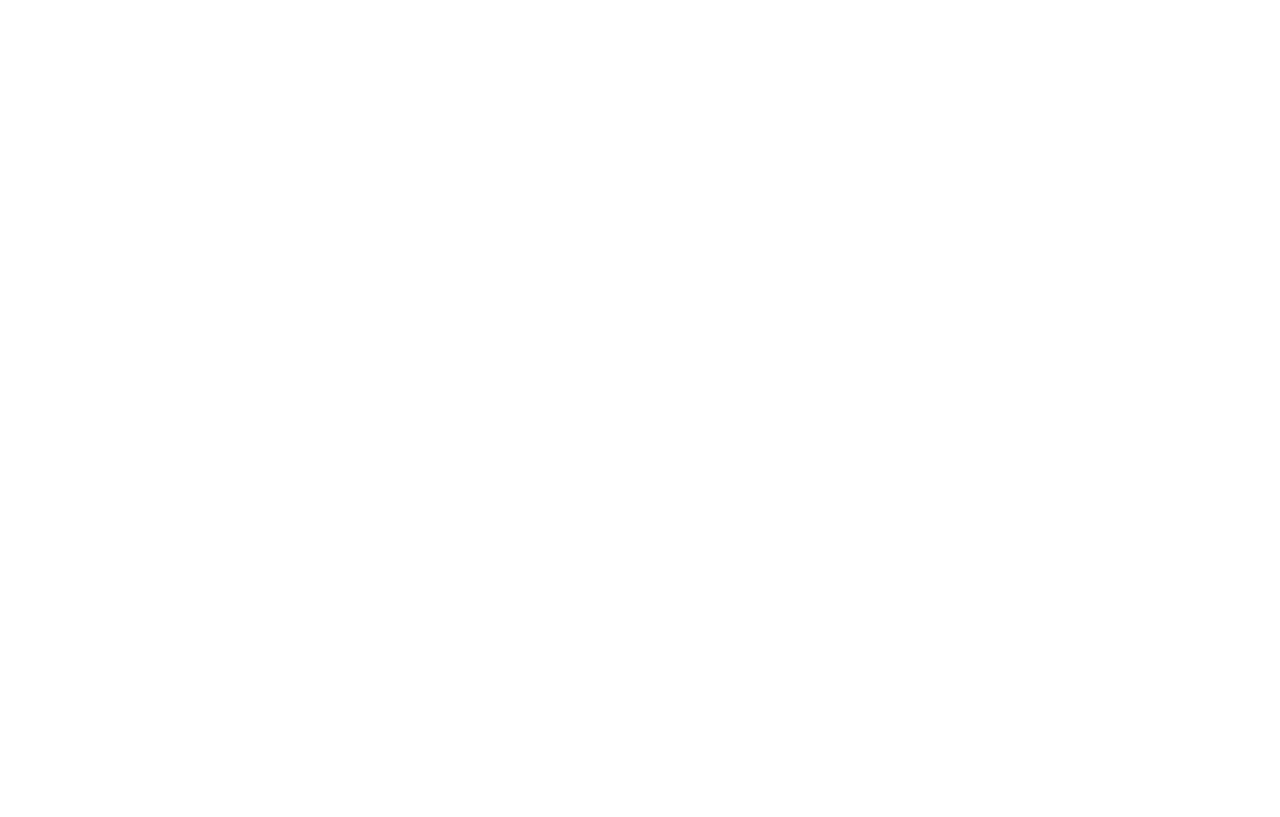
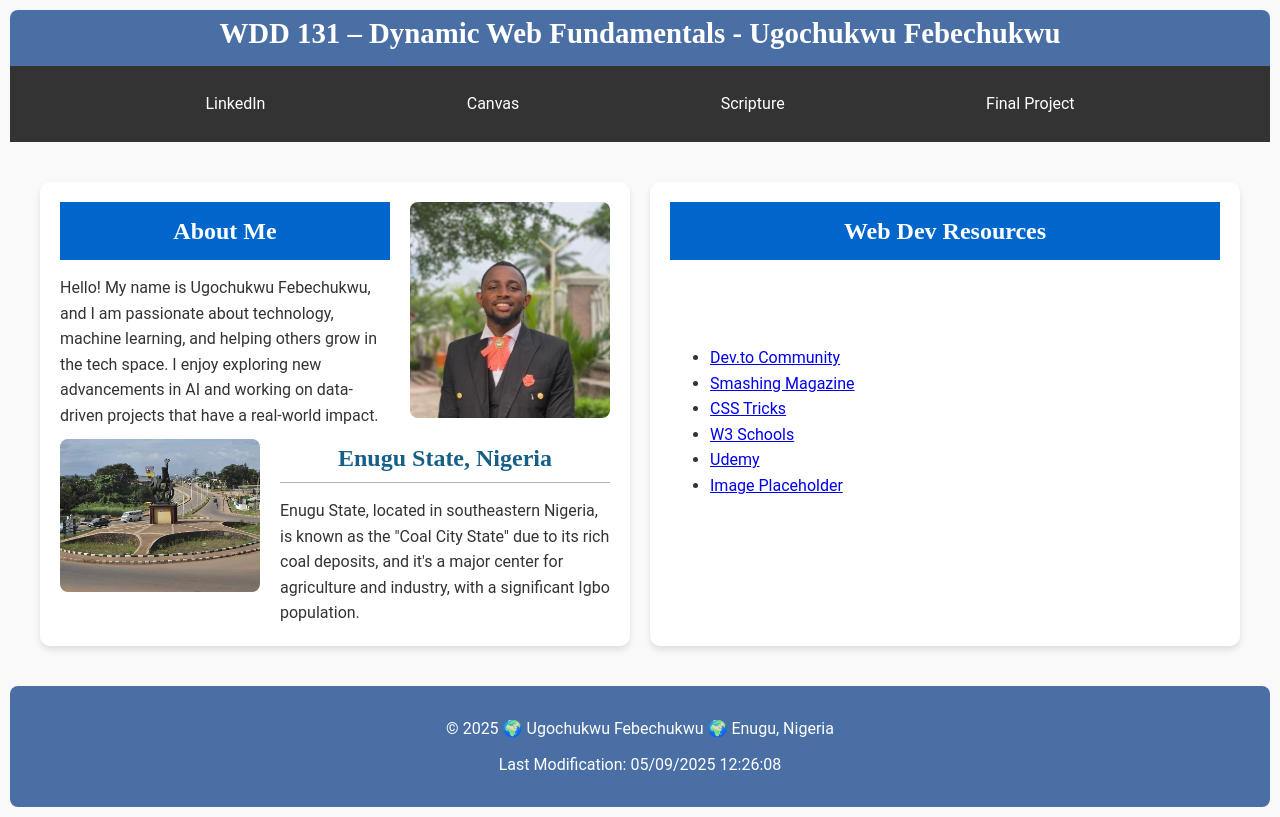
Before and after one commit to Ugofebe/wdd131, a plain HTML site: page index..html in a window 1280 px wide. Drawn offline with Linux system fonts and the light colour scheme.

Commit message:
week1 about me

```diff
--- a/index..html
+++ b/index..html
@@ -1,11 +1,65 @@
 <!DOCTYPE html>
 <html lang="en">
 <head>
+    <link rel="stylesheet" href="styles/base.css">
+    <script src="scripts/getdates.js" defer></script>
     <meta charset="UTF-8">
     <meta name="viewport" content="width=device-width, initial-scale=1.0">
-    <title>Document</title>
+    <title>WDD 131 – Dynamic Web Fundamentals - Ugochukwu Febechukwu</title>
+    <meta name="description" content="This page describes a BYU pathway student by name Ugochukwu who is a dedicated Ai Engineer and it is for the course WDD 131 – Dynamic Web Fundamentals.">
+    <meta name="author" content="Ugochukwu Febechukwu">
 </head>
 <body>
+    <header>
+        <h1>WDD 131 – Dynamic Web Fundamentals - Ugochukwu Febechukwu</h1>
+        <nav>
+          <a href="https://www.linkedin.com/in/ugotheanalyst//">LinkedIn</a>
+          <a href="https://byupw.instructure.com/">Canvas</a>
+          <a href="https://www.churchofjesuschrist.org/study/scriptures/bofm/1-ne/3?lang=eng&id=p7#p7">Scripture</a>
+          <a href="#">Final Project</a>
+        </nav>
+    </header>
+        <main>
+            <section class="card">
+                <div>
+                    <h2 class="div-h2">About Me</h2>
+                    <p>Hello! My name is Ugochukwu Febechukwu, and I am passionate about technology, machine learning, and helping others grow in the tech space. I enjoy exploring new advancements in AI and working on data-driven projects that have a real-world impact.</p>
+                    <img src="images/profile.jpeg" alt="Hello, my name is Ugochukwu Febechukwu" width="200">
 
+                </div>
+                <aside>
+                    <h2> Enugu State, Nigeria</h2>
+                    <img src="images/enugu.jpg" alt="Enugu Landscape">
+                    <p>Enugu State, located in southeastern Nigeria, is known as the "Coal City State" due to its rich coal deposits, and it's a major center for agriculture and industry, with a significant Igbo population. </p>
+                </aside>
+                <!-- <h2>About Me</h2>
+                <div class="card-content">
+                    <img src="images/profile.jpeg" alt="Hello, my name is Ugochukwu Febechukwu" width="200">
+                    <p>Hello! My name is Ugochukwu Febechukwu, and I am passionate about technology, machine learning, and helping others grow in the tech space. I enjoy exploring new advancements in AI and working on data-driven projects that have a real-world impact.</p>
+                </div>
+            </section>
+            <section class="card">
+                <h2>Enugu, Nigeria</h2>
+                <div class="card-content">
+                    <img src="images/enugu.jpg" alt="Enugu Landscape">
+                    <p>Enugu State, located in southeastern Nigeria, is known as the "Coal City State" due to its rich coal deposits, and it's a major center for agriculture and industry, with a significant Igbo population. </p>
+                </div> -->
+            </section>
+            <section class="card">
+                <h2 class="card-h2">Web Dev Resources</h2>
+                <ul class= "card-ul">
+                    <li><a href="https://dev.to/" target="_blank">Dev.to Community</a></li>
+                    <li><a href="https://www.smashingmagazine.com/" target="_blank">Smashing Magazine</a></li>
+                    <li><a href="https://css-tricks.com/" target="_blank">CSS Tricks</a></li>
+                    <li><a href="https://www.w3schools.com/" target="_blank">W3 Schools</a></li>
+                    <li><a href="https://www.udemy.com/" target="_blank">Udemy</a></li>
+                    <li><a href="https://placeholder.com/" target="_blank">Image Placeholder</a></li>
+                </ul>
+            </section>
+        </main>
+        <footer>
+            <p>&copy; <span id="currentyear"></span> 🌍 Ugochukwu Febechukwu 🌍 Enugu, Nigeria</p>
+            <p>Last Modification: <span id="lastModified"></span></p>
+        </footer>
 </body>
 </html>
--- /dev/null
+++ b/scripts/getdates.js
@@ -0,0 +1,7 @@
+// Get current year for copyright
+const currentYear = new Date().getFullYear();
+document.getElementById('currentyear').textContent = currentYear;
+
+// Get last modified date
+const lastModified = document.lastModified;
+document.getElementById('lastModified').textContent += lastModified;
--- /dev/null
+++ b/styles/base.css
@@ -0,0 +1,199 @@
+:root {
+    --primary-color: #4a6fa5;
+    --secondary-color: #166088;
+    --accent-color: #4fc3f7;
+    --text-color: #333;
+    --background-color: #f9f9f9;
+    --card-background: #ffffff;
+}
+
+* {
+    margin: 0;
+    padding: 0;
+    box-sizing: border-box;
+}
+
+body {
+    font-family: 'Roboto', sans-serif;
+    color: var(--text-color);
+    background-color: var(--background-color);
+    line-height: 1.6;
+    padding: 10px;
+}
+
+header {
+    background-color: var(--primary-color);
+    color: white;
+    padding: 0px;
+    text-align: center;
+    margin-bottom: 20px;
+    border-radius: 8px;
+}
+
+h1, h2 {
+    text-align: center;
+    font-family: 'Playfair Display', serif;
+}
+
+h1 {
+    font-size: 1.8rem;
+    margin-bottom: 10px;
+}
+
+h2 {
+    color: var(--secondary-color);
+    margin-bottom: 15px;
+    font-size: 1.5rem;
+}
+
+nav {
+    list-style-type: none;
+    display: flex;
+    align-items: center;
+    justify-content: space-evenly;
+    list-style: none;
+    padding: 20px;
+    margin: 0px;
+    gap: 1rem;
+    background-color: #333;
+}
+
+nav a {
+    color: white;
+    text-decoration: none;
+    padding: 5px 10px;
+    border-radius: 4px;
+    transition: background-color 0.3s;
+}
+
+nav a:hover {
+    background-color: var(--accent-color);
+    color: var(--text-color);
+}
+
+main {
+    max-width: 1200px;
+    margin: 0 auto;
+    display: grid;
+    grid-template-columns: repeat(auto-fit, minmax(300px, 1fr));
+    gap: 20px;
+    padding: 20px 0;
+}
+
+.card {
+    display: flex;
+    flex-direction: column;
+    gap: 10px;
+    background-color: var(--card-background);
+    border-radius: 10px;
+    padding: 20px;
+    box-shadow: 0 4px 6px rgba(0, 0, 0, 0.1);
+}
+/* Style the div inside card */
+section.card > div {
+    flex: 1;
+    position: relative; /* Needed for absolute positioning of image */
+    padding-right: 220px; /* Make space for the image */
+  }
+
+  /* Right-aligned image in div */
+  section.card > div img {
+    position: absolute;
+    right: 0;
+    top: 0px;
+    width: 200px;
+    height: auto;
+    border-radius: 8px;
+  }
+
+  /* Style the aside */
+  section.card > aside {
+    flex: 1;
+    position: relative; /* Needed for absolute positioning of image */
+    padding-left: 220px; /* Make space for the image */
+  }
+
+  /* Left-aligned image in aside */
+  section.card > aside img {
+    position: absolute;
+    left: 0;
+    top: 0px;
+    width: 200px;
+    height: auto;
+    border-radius: 8px;
+  }
+
+.card-content {
+    display: flex;
+    flex-direction: column;
+    gap: 15px;
+}
+
+.card-content img {
+    border-radius: 8px;
+    align-self: center;
+    width: 200px;
+    height: auto;
+}
+
+aside h2::after {
+    content: "";
+    display: block;
+    width: 100%;
+    height: 1px; /* Thin underline */
+    background-color: rgb(181, 178, 178); /* White underline */
+    margin-top: 5px; /* Space between text and underline */
+}
+aside img {
+    border-radius: 8px;
+    align-self: center;
+    width: 200px;
+    height: auto;
+}
+.div-h2{
+    background-color: #0066cc; /* Blue background */
+    width: 100%;
+    color: white; /* White text */
+    padding: 10px 15px; /* Space around text */
+    display: inline-block; /* Background only covers text */
+    margin-bottom: 15px; /* Space below heading */
+}
+.card-h2{
+    background-color: #0066cc; /* Blue background */
+    width: 100%;
+    color: white; /* White text */
+    padding: 10px 15px; /* Space around text */
+    display: inline-block; /* Background only covers text */
+    margin-bottom: 15px; /* Space below heading */
+}
+.card-ul{
+    display: flex;
+    flex-direction: column;
+    align-items: flex-start; /* Align content to left */
+    padding: 40px;
+    /* border: 1px solid #ddd; Optional border */
+    margin: 20px 0;
+}
+
+footer {
+    text-align: center;
+    padding: 20px;
+    background-color: var(--primary-color);
+    color: white;
+    border-radius: 8px;
+    margin-top: 20px;
+}
+
+footer p {
+    margin: 10px 0;
+}
+
+@media (min-width: 768px) {
+    .card-content {
+        flex-direction: row;
+    }
+
+    .card-content img {
+        align-self: flex-start;
+    }
+}
```
Also changed, not shown: week01/styles/layout.css (+6 -11 lines), images/enugu.jpg (added), images/homepage-example.png (added), images/profile.jpeg (added).
